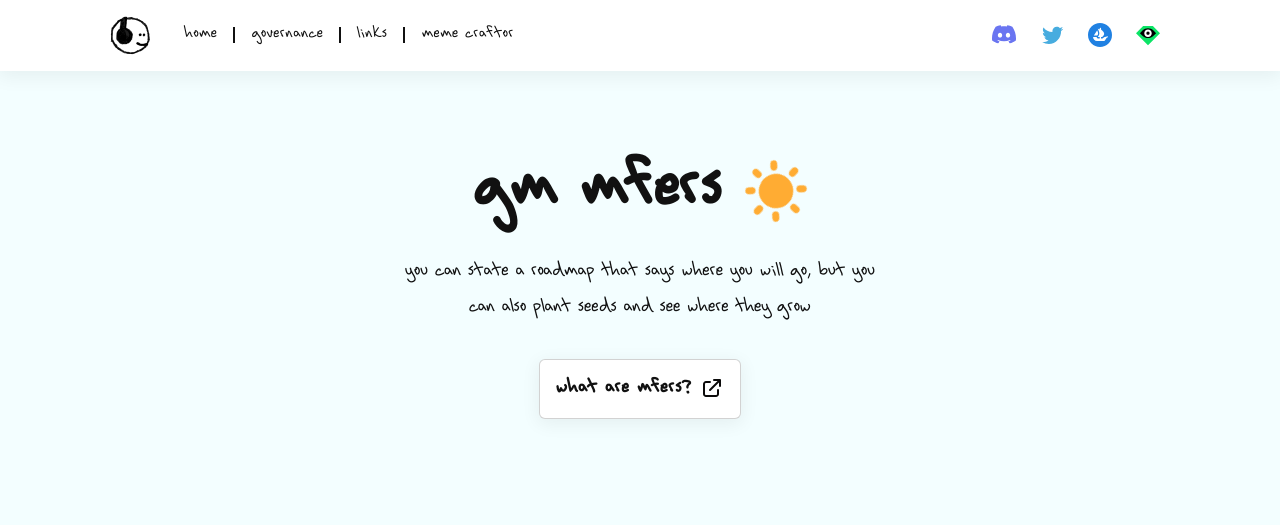
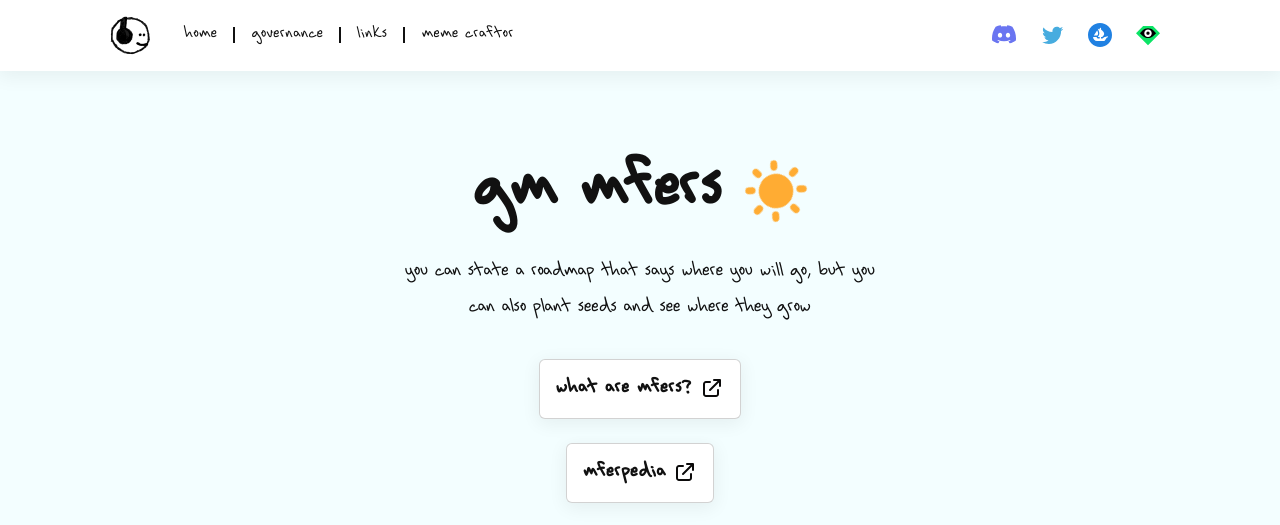
Before and after one commit to zhougsoft/unofficial-mfers-site, a Gatsby site: page / in a window 1280 px wide. Shown: the top 525 px of the page. Built offline with nearby package versions, Linux system fonts and the light colour scheme; Gatsby itself is replaced by a stand-in of ours; grey boxes are pictures that could not be loaded.

Commit message:
add mferpedia

```diff
--- a/src/constants.js
+++ b/src/constants.js
@@ -11,6 +11,8 @@ export const TREASURY_LINK =
 export const SNAPSHOT_LINK = 'https://snapshot.org/#/unofficialmfers.eth'
 export const WHAT_ARE_MFERS_LINK =
 	'https://mirror.xyz/sartoshi.eth/QukjtL1076-1SEoNJuqyc-x4Ut2v8_TocKkszo-S_nU'
+export const MFERPEDIA =
+	'https://mferpedia.notion.site/mferpedia-d0c1ed16cc5a4214821158ef032eeb41'
 export const PROP_SUBMISSION_LINK = 'https://submitmfer.xyz'
 
 // lists
--- a/src/pages/index.js
+++ b/src/pages/index.js
@@ -6,6 +6,7 @@ import {
 	WHAT_ARE_MFERS_LINK,
 	CAROUSEL_IMGS_TOP,
 	CAROUSEL_IMGS_BOTTOM,
+	MFERPEDIA
 } from '../constants'
 import svgSun from '../assets/svg/sun.svg'
 import svgExternalLink from '../assets/svg/external-link.svg'
@@ -45,6 +46,20 @@ const IndexPage = () => {
 							</Card.Link>
 						</Card.Body>
 					</Card>
+					<br></br>
+					<Card className="d-flex box-shadow">
+						<Card.Body>
+							<Card.Link
+								className="article-link-card"
+								href={MFERPEDIA}
+								target="_blank"
+								rel="noopener"
+							>
+								mferpedia{' '}
+								<img src={svgExternalLink} alt="external link icon" />
+							</Card.Link>
+						</Card.Body>
+					</Card>
 				</section>
 				<footer className="slider-section">
 					<div className="slider">
```
